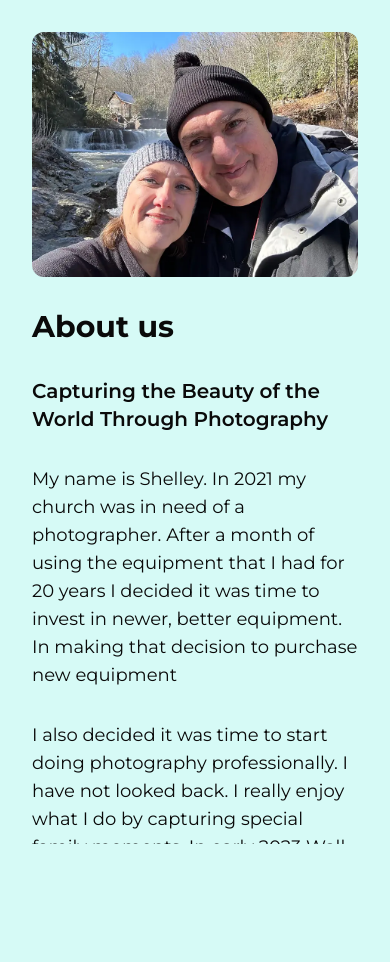
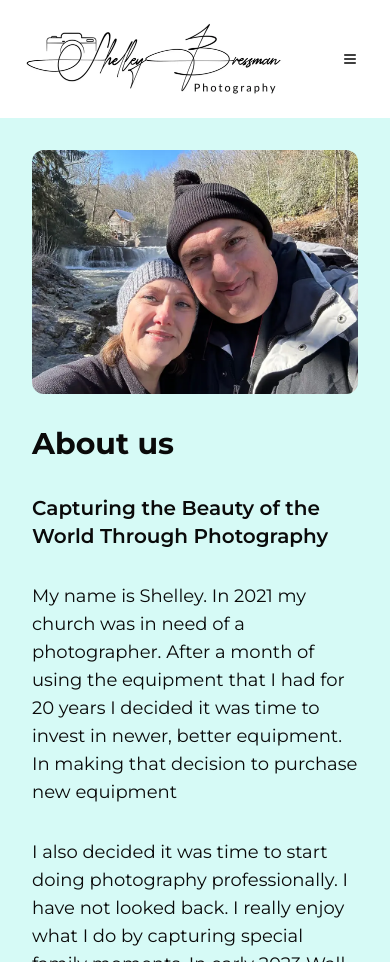
Before and after one commit to belize2004/shelleybp, a Next.js app: page /about in a window 390 px wide. Before the commit the page ends 844 px from the top, so only its background shows below. Built offline with nearby package versions, Linux system fonts and the light colour scheme; a web font is replaced by a local one.

Commit message:
fixed navbar responsiveness

```diff
--- a/src/app/(app)/layout.tsx
+++ b/src/app/(app)/layout.tsx
@@ -28,13 +28,15 @@ export default function AppLayout({
       <Providers>
         {/* <CSPostHogProvider> */}
         <body
-          className={`${mont.className} antialiased bg-[#d6faf6] flex h-screen max-h-screen  lg:overflow-hidden flex-col lg:flex-row`}
+          className={`${mont.className} antialiased bg-[#d6faf6] flex h-screen max-h-screen lg:overflow-hidden flex-col md:flex-row`}
         >
-          <aside className="lg:flex-grow-0 bg-white lg:h-screen overflow-y-auto">
+          <aside className="md:w-1/3 w-full bg-white fixed max-h-[117.75px] md:h-screen md:max-h-screen overflow-y-auto">
             <Sidebar />
             <Navbar />
           </aside>
-          <main className="grow h-screen lg:overflow-y-scroll flex-1">{children}</main>
+          <main className="grow md:w-2/3 md:h-screen pt-[117.75px] w-full md:overflow-y-scroll flex-1 md:flex-0">
+            {children}
+          </main>
         </body>
         {/* </CSPostHogProvider> */}
       </Providers>
--- a/src/components/layout/navbar.tsx
+++ b/src/components/layout/navbar.tsx
@@ -16,56 +16,54 @@ export function Navbar() {
   }
 
   return (
-    <nav className=" flex items-center py-8 px-4 bg-white w-full lg:hidden gap-6 flex-col">
-      <div className="flex flex-row items-center justify-between w-full ">
-        <div className="flex flex-col">
-          {/* <Image
-            src="/logo1.webp"
-            width={150}
-            height={100}
-            alt="Logo"
-            priority
-          /> */}
+    <nav className="flex items-center p-4 bg-white w-full md:hidden gap-6 flex-col">
+      <div className="flex flex-row items-center justify-between w-full">
+        <div className="flex flex-col gap-2 items-center justify-center">
+          <Image src="/logo.webp" width={300} height={64.84} alt="Logo" priority sizes="100%" />
+          {/* <span
+            style={{
+              fontFamily: 'Playwrite NZ Variable'
+            }}
+            className="text-xl"
+          >
+            Portrait Photography
+          </span> */}
         </div>
+
         <Button className="md:hidden text-black" onClick={toggleMenu} variant="ghost">
           {isOpen ? <XIcon className="w-8 h-8" /> : <MenuIcon className="w-8 h-8" />}
         </Button>
       </div>
-      <div className="flex flex-col w-full gap-2">
-        <Image src="/logo1.webp" width={358} height={77.19} alt="Logo" />
-        {/* <h1 className="text-sm font-semibold text-balance mx-auto w-fit text-center text-black flex flex-col gap-1">
-          <span
+
+      <div
+        className={`${
+          isOpen ? 'top-0' : '-top-[1000rem]'
+        } fixed flex flex-col w-full gap-4 p-4 bg-white transition-opacity duration-300 ease-in-out z-0`}
+      >
+        <div className="flex flex-row items-center justify-between w-full">
+          <div className="flex flex-col gap-2 items-center justify-center">
+            <Image src="/logo.webp" width={300} height={64.84} alt="Logo" priority sizes="100%" />
+            {/* <span
             style={{
-              fontFamily: "Playwrite NZ Variable",
+              fontFamily: 'Playwrite NZ Variable'
             }}
             className="text-xl"
           >
-            Shelley and Blaine Bressman
-          </span>
-          <span>Photography and Website Design</span>
-        </h1> */}
-        <p className="text-[#797878] text-base text-center md:text-left w-full z-10">
-          Based in Pensacola Florida <br /> Published in the Wall Street Journal and Contemporary{' '}
-          <br /> Christian Music Magazine
-        </p>
-        <Button className="text-lg bg-[#3898ec] font-bold w-fit mt-4 md:mt-0 mx-auto z-10" asChild>
-          <Link href="https://m.me/shelleyandblainephotography">Chat with me</Link>
-        </Button>
-        <Image
-          src="/rates.webp"
-          width={398}
-          height={224}
-          alt="Testmonial"
-          className="w-full mt-4 md:mt-0"
-          priority
-        />
-      </div>
-      <div
-        className={`${
-          isOpen ? 'flex h-screen' : 'hidden'
-        } absolute top-20 left-0 w-full flex-col items-center md:flex md:flex-row md:items-center gap-4 bg-white transition-opacity duration-300 ease-in-out z-20`}
-      >
-        {/* <Separator className="h-px bg-[#c7c7c7] w-full md:w-1/2" /> */}
+            Portrait Photography
+          </span> */}
+          </div>
+
+          <Button className="md:hidden text-black" onClick={toggleMenu} variant="ghost">
+            {isOpen ? <XIcon className="w-8 h-8" /> : <MenuIcon className="w-8 h-8" />}
+          </Button>
+        </div>
+        <Separator className="h-px bg-[#c7c7c7] w-full md:w-1/2" />
+        <div className="flex flex-col w-full gap-2">
+          <p className="text-[#797878] text-base text-center md:text-left w-full z-10">
+            Based in Pensacola Florida <br /> Published in the Wall Street Journal and Contemporary{' '}
+            <br /> Christian Music Magazine
+          </p>
+        </div>
 
         <Separator className="h-px bg-[#c7c7c7] w-full md:w-1/2 mb-8" />
         <SidebarNav
@@ -93,7 +91,9 @@ export function Navbar() {
           ]}
         />
         <Separator className="h-px bg-[#c7c7c7] w-full md:w-1/2" />
-
+        <Button className="text-lg bg-[#3898ec] font-bold w-fit mt-4 md:mt-0 mx-auto z-10" asChild>
+          <Link href="https://m.me/shelleyandblainephotography">Chat with me</Link>
+        </Button>
         <a
           href="https://www.bbb.org/us/fl/pensacola/profile/photographer/shelley-bressman-photography-0683-90097858/#sealclick"
           target="_blank"
--- a/src/components/layout/side-bar.tsx
+++ b/src/components/layout/side-bar.tsx
@@ -8,8 +8,8 @@ import '@fontsource-variable/playwrite-nz'
 
 export function Sidebar() {
   return (
-    <main className="hidden lg:flex flex-col py-8 px-4 bg-white h-full w-96 gap-6">
-      <div className="flex flex-col gap-2 items-center justify-center">
+    <main className="hidden md:flex flex-col py-8 px-4 bg-white h-full gap-6">
+      <div className="flex flex-col gap-2 justify-center">
         <Image src="/logo.webp" width={300} height={64.84} alt="Logo" priority />
         <span
           style={{
```
